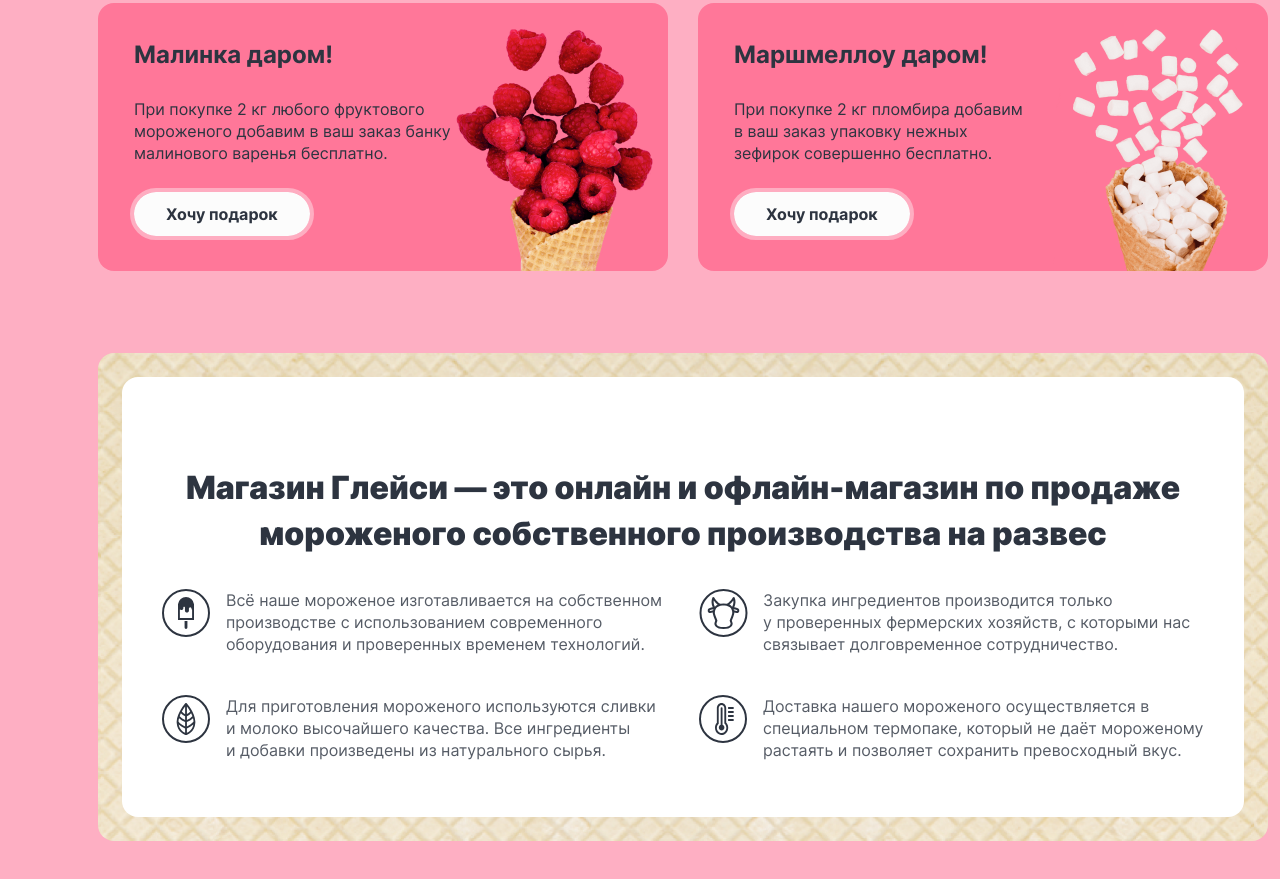
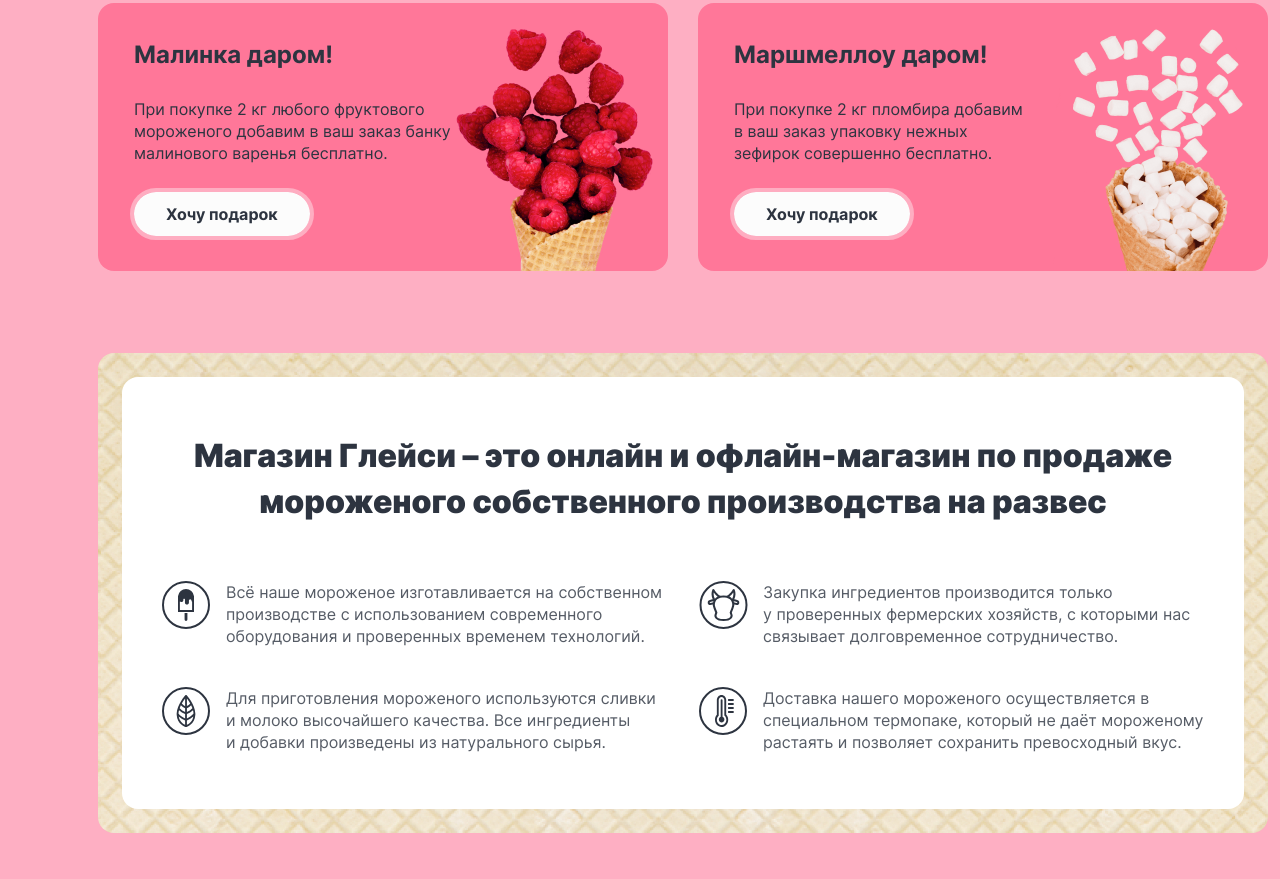
Before and after one commit to htmlacademy-htmlcss/1981559-gllacy-34, a plain HTML site: page index.html in a window 1280 px wide. Shown: the part 881-1760 px from the top of the page. Drawn offline with Linux system fonts and the light colour scheme.

Commit message:
исправил тире

```diff
--- a/index.html
+++ b/index.html
@@ -413,7 +413,7 @@
         <section class="peculiarities">
           <h2 class="visually-hidden">Блок особенностей</h2>
           <div class="peculiarities-container">
-            <h3 class="peculiarities-title">Магазин Глейси&nbsp;&mdash; это онлайн и&nbsp;офлайн-магазин по&nbsp;продаже
+            <h3 class="peculiarities-title">Магазин Глейси&nbsp;&ndash; это онлайн и&nbsp;офлайн-магазин по&nbsp;продаже
               мороженого собственного производства на&nbsp;развес</h3>
             <ul class="peculiarities-list">
               <li class="peculiarities-item ice-cream-icon">
--- a/styles/styles.css
+++ b/styles/styles.css
@@ -1033,6 +1033,7 @@ body {
   line-height: 46px;
   color: #2d3440;
   text-align: center;
+  margin: 0 0 56px;
 }
 
 .peculiarities-list {
```
